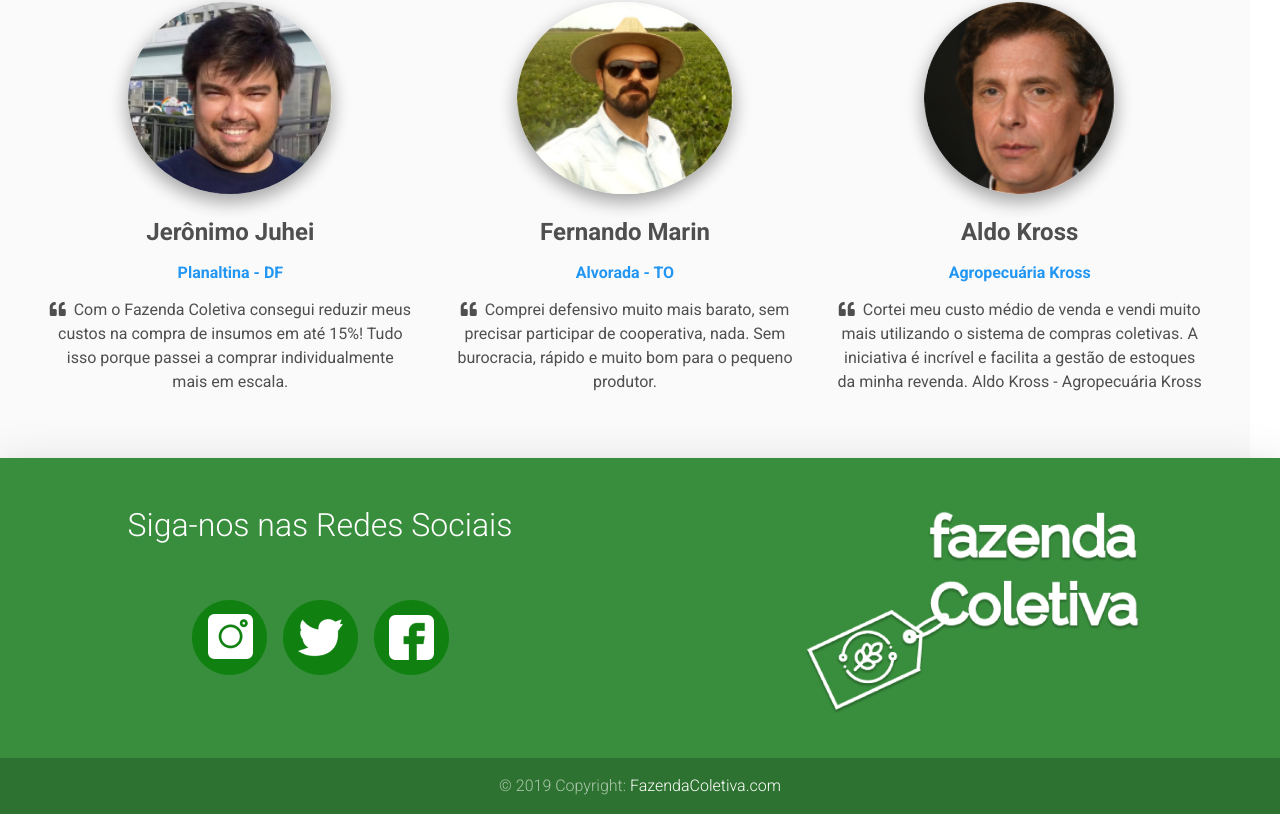
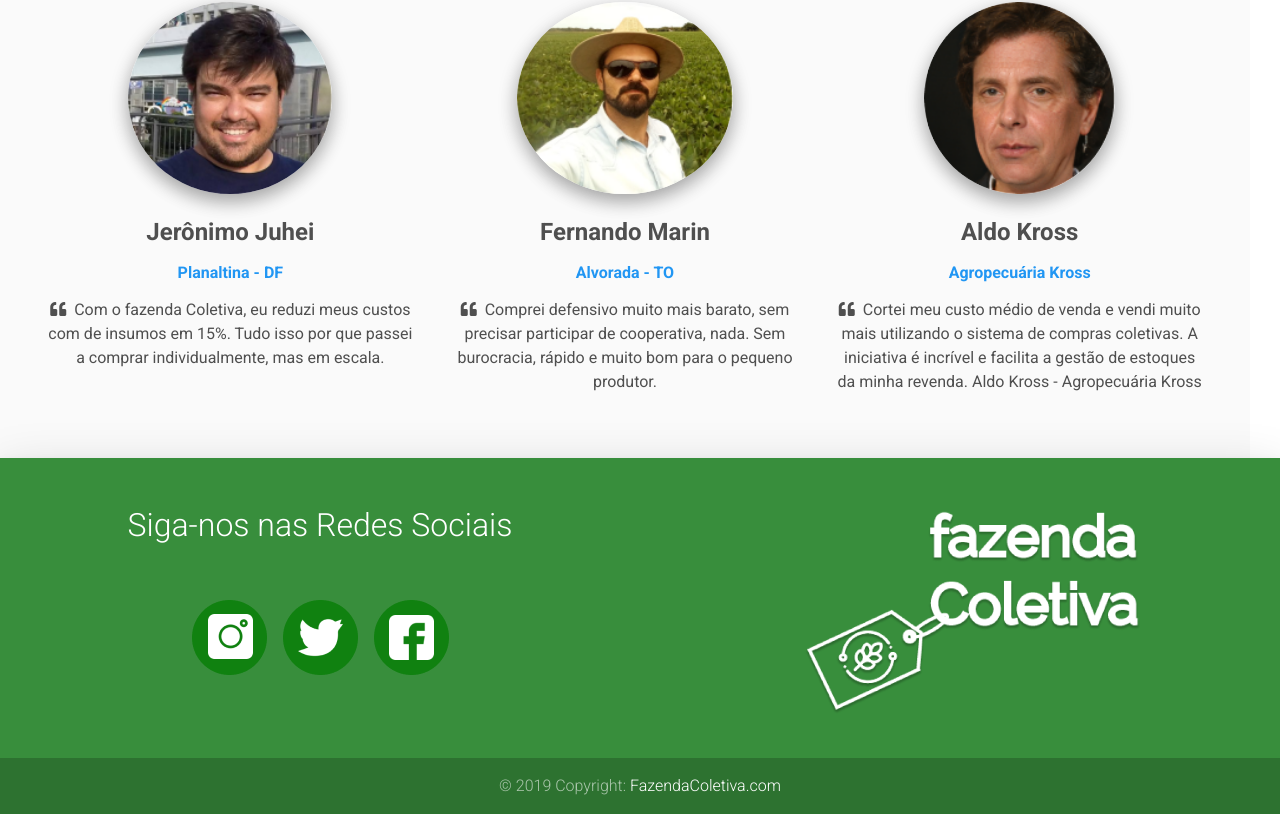
Before and after one commit to romulo5/fcoletiva, a React (Create React App) app: page / in a window 1280 px wide. Shown: the part 1073-1887 px from the top of the page. Built offline with nearby package versions, Linux system fonts and the light colour scheme.

Commit message:
Update App.js

```diff
--- a/src/App.js
+++ b/src/App.js
@@ -232,9 +232,8 @@
                 </h6>
                 <p className="font-weight-normal dark-grey-text">
                   <MDBIcon className="fa fa-quote-left pr-2" />
-                  Com o Fazenda Coletiva consegui reduzir meus custos na compra
-                  de insumos em até 15%! Tudo isso porque passei a comprar
-                  individualmente mais em escala.
+                  Com o fazenda Coletiva, eu reduzi meus
+custos com de insumos em 15%. Tudo isso por que passei a comprar individualmente, mas em escala.
                 </p>
               </MDBCol>
               <MDBCol md="4" className="mb-md-0 mb-5 ">
```
